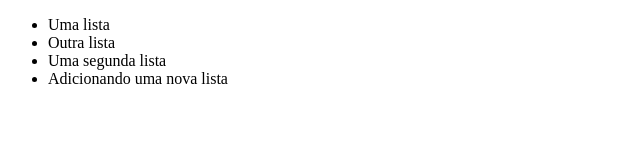
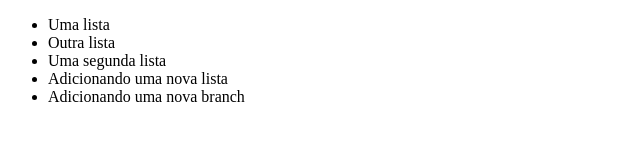
Before and after one commit to victoramorimgithub/git-test, a plain HTML site: page index.html in a window 1280 px wide. Shown: the whole page, without its empty margins (0-640 px from the left). Drawn offline with Linux system fonts and the light colour scheme.

Commit message:
Adicionando uma nova branch

```diff
--- a/index.html
+++ b/index.html
@@ -12,7 +12,7 @@
         <li>Outra lista</li>
         <li>Uma segunda lista</li>
         <li>Adicionando uma nova lista</li>
+        <li>Adicionando uma nova branch</li>
     </ul>
-
 </body>
 </html>
```
